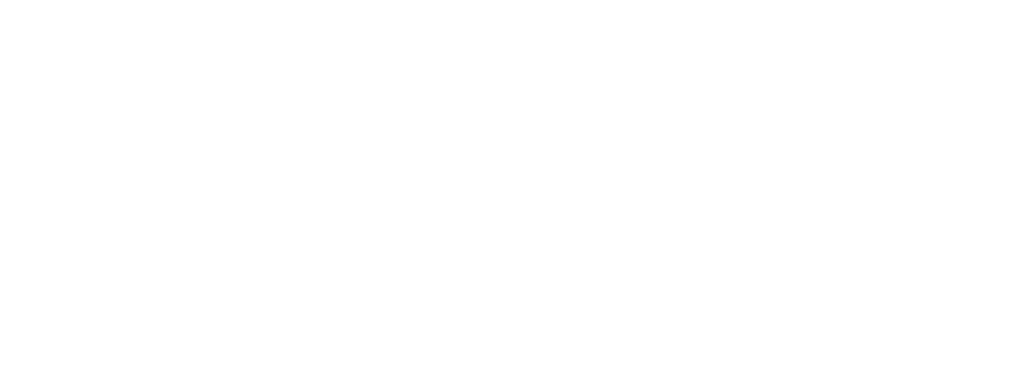
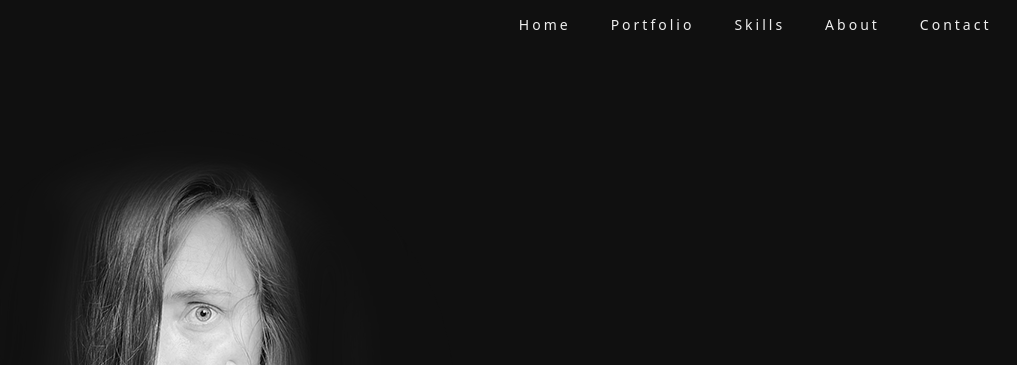
Before and after one commit to rhiannonmcn/rhiannon-portfolio, a plain HTML site: page index.html in a window 1280 px wide. Shown: the top 365 px of the page, without its empty margins (188-1205 px from the left). Drawn offline with nearby package versions, Linux system fonts and the light colour scheme.

Commit message:
Create context and styles for hero section of index.html

```diff
--- a/assets/css/styles.css
+++ b/assets/css/styles.css
@@ -0,0 +1,96 @@
+/* Google Fonts Import */
+@import url("https://fonts.googleapis.com/css2?family=Roboto:wght@100;300;400;500;700&display=swap");
+
+:root {
+  --lightText: #efefef;
+  --darkBackground: #101010;
+  --darkText: #242424;
+  --highlight: #fff;
+  ---midtone: #959595;
+}
+
+* {
+  color: var(--lightText);
+  letter-spacing:3px;
+  font-size: 14px;
+  padding: 0;
+  margin: 0;
+  box-sizing: border-box;
+}
+
+body{
+    background-color: var(--darkBackground);
+}
+
+.row{
+    margin:0;
+}
+
+.col{
+    padding:0;
+}
+
+/* Styles for mobile first */
+
+/* Navbar Styles */
+
+.navbar-toggler{
+    border:none;
+}
+
+.navbar-toggler:focus{
+    box-shadow: none;
+
+}
+
+.navbar-dark .navbar-nav .nav-link{
+    color:var(--lightText);
+}
+
+.navbar-bg{
+    background-color: var(--darkBackground);
+}
+
+.nav-item{
+    padding: 0 13px;
+}
+
+/* Hero Section Styles */
+
+.hero-section{
+    background-color: var(--darkBackground);
+    max-width:100%;
+    height:600px;
+}
+
+.hero-container{
+    padding: 55px 0;
+}
+
+.hero-img-container{
+    overflow:hidden;
+}
+
+.hero-img{
+
+    width:300px;
+    height:300px;
+
+}
+
+.hero-heading{
+    font-size: 3rem;
+    letter-spacing: 5px;
+}
+
+@media screen and (min-width: 900px){
+
+    /* Hero Styles */
+
+    .hero-img{
+        height:600px;
+        width:600px;
+    }
+
+
+}
--- a/index.html
+++ b/index.html
@@ -12,10 +12,78 @@
       name="keywords"
       content="portfolio, software developer, rhiannon mcnulty, design, graphic design, ireland, kerry, html, css, javascript"
     />
+    <!--Bootstrap css link-->
+    <link
+      href="https://cdn.jsdelivr.net/npm/bootstrap@5.0.2/dist/css/bootstrap.min.css"
+      rel="stylesheet"
+      integrity="sha384-EVSTQN3/azprG1Anm3QDgpJLIm9Nao0Yz1ztcQTwFspd3yD65VohhpuuCOmLASjC"
+      crossorigin="anonymous"
+    />
     <link rel="stylesheet" href="assets/css/styles.css" />
     <title>Rhiannon McNulty</title>
   </head>
   <body>
+    <!--Start 0f Navigation Bar-->
+    <header>
+      <nav class="navbar sticky-top navbar-expand-lg navbar-dark navbar-bg">
+        <div class="container">
+          <div></div>
+          <button
+            class="navbar-toggler"
+            type="button"
+            data-bs-toggle="collapse"
+            data-bs-target="#navbarNavDropdown"
+            aria-controls="navbarNavDropdown"
+            aria-expanded="false"
+            aria-label="Toggle navigation"
+          >
+            <span class="navbar-toggler-icon"></span>
+          </button>
+          <div class="collapse navbar-collapse" id="navbarNavDropdown">
+            <ul class="navbar-nav ms-auto">
+              <li class="nav-item">
+                <a class="nav-link" href="#">Home</a>
+              </li>
+              <li class="nav-item">
+                <a class="nav-link" href="#">Portfolio</a>
+              </li>
+              <li class="nav-item">
+                <a class="nav-link" href="#">Skills</a>
+              </li>
+              <li class="nav-item">
+                <a class="nav-link" href="#">About</a>
+              </li>
+              <li class="nav-item">
+                <a class="nav-link" href="#">Contact</a>
+              </li>
+            </ul>
+          </div>
+        </div>
+      </nav>
+    </header>
+
+    <!--Start of Hero Section-->
+    <section class="hero-section">
+      <div class="hero-container d-flex justify-content-center align-items-center row">
+          <div class=" hero-img-container col-sm-12 col-md-12 col-lg-7 d-flex justify-content-center align-items-center">
+        <img
+          src="assets/images/bw-profilw-circle.png"
+          class="hero-img" height="375" width="375"
+        />
+        </div>
+        <h1 class="col-sm-12 col-md-12 col-lg-5 d-flex justify-content-center align-items-center">
+          <span class="hero-heading">I am</span><br /><span
+            class="typing"
+          ></span>
+        </h1>
+      </div>
+    </section>
+
     <script src="assets/js/script.js"></script>
+    <script
+      src="https://cdn.jsdelivr.net/npm/bootstrap@5.0.2/dist/js/bootstrap.bundle.min.js"
+      integrity="sha384-MrcW6ZMFYlzcLA8Nl+NtUVF0sA7MsXsP1UyJoMp4YLEuNSfAP+JcXn/tWtIaxVXM"
+      crossorigin="anonymous"
+    ></script>
   </body>
 </html>
```
Also changed, not shown: assets/images/bw-profilw-circle.png (added).
